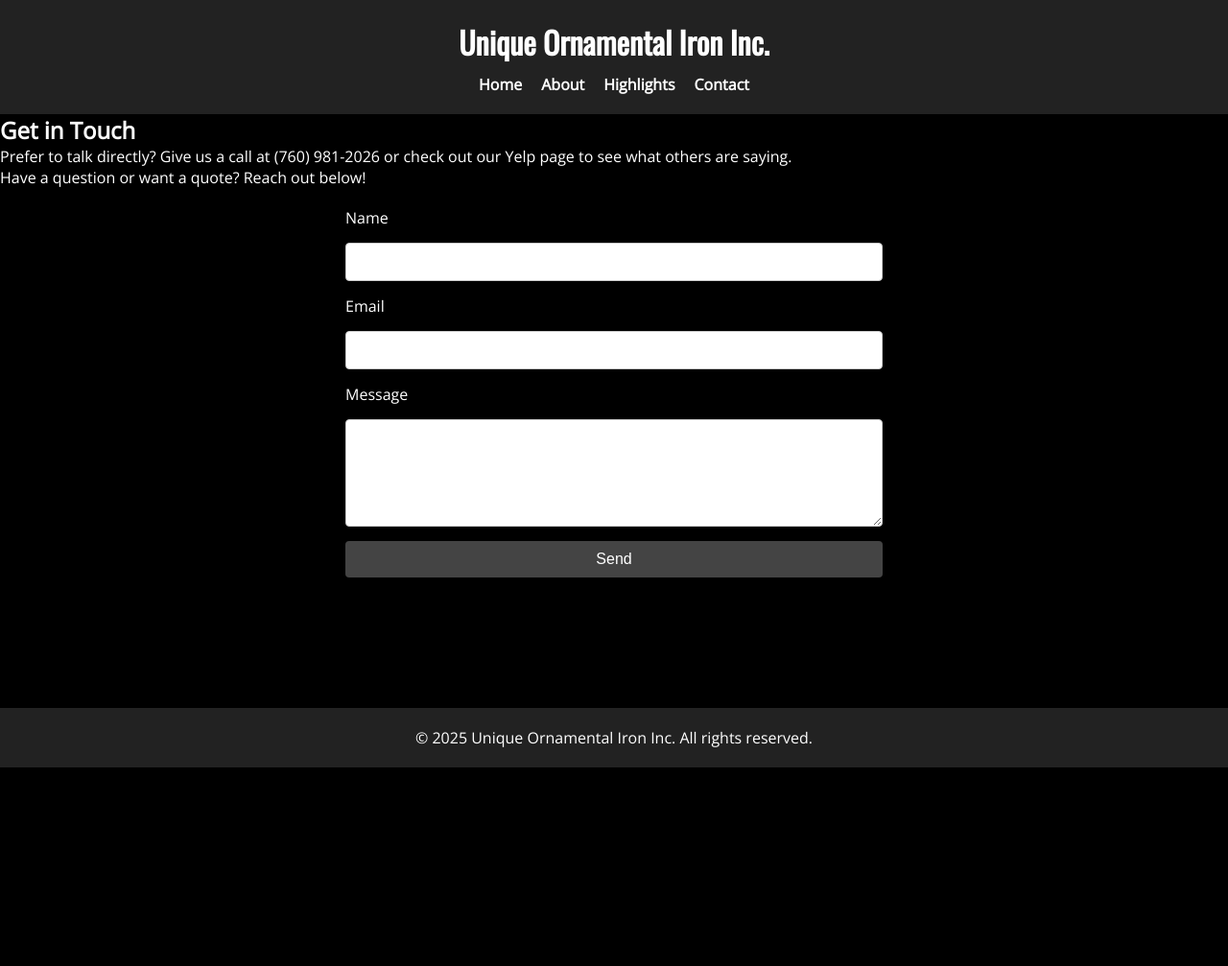
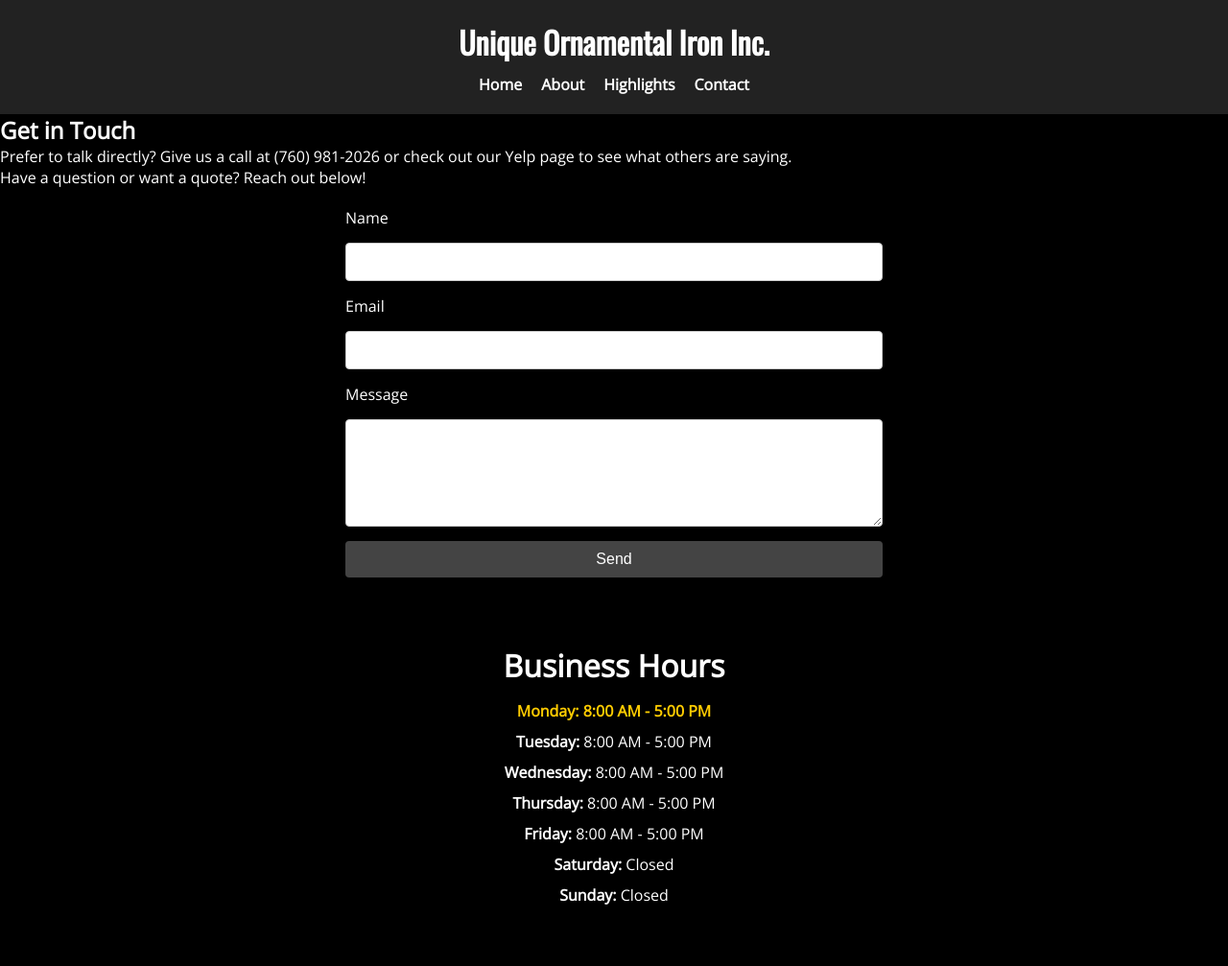
Before and after one commit to LoneWolfC6/unique-ornamental-iron, a plain HTML site: page contact.html in a window 1280 px wide. Shown: the top 1007 px of the page at 96% size. Before the commit the page ends 800 px from the top, so only its background shows below. Drawn offline with nearby package versions, Linux system fonts and the light colour scheme.

Commit message:
Added hours of operation, added service area map

```diff
--- a/assets/css/style.css
+++ b/assets/css/style.css
@@ -220,3 +220,52 @@ main {
   font-size: 1rem;
   text-align: center;
 }
+
+.service-area {
+  text-align: center;
+  padding: 50px 20px;
+  color: white;
+}
+
+.service-area img {
+  max-width: 100%;
+  height: auto;
+  border-radius: 8px;
+  box-shadow: 0 4px 10px rgba(0,0,0,0.4);
+}
+
+.service-area h2 {
+  font-size: 2rem;
+  margin-bottom: 15px;
+}
+
+.service-area p {
+  max-width: 600px;
+  margin: 20px auto 0;
+  font-size: 1rem;
+}
+
+.hours {
+  text-align: center;
+  padding: 50px 20px;
+}
+
+.hours h2 {
+  font-size: 2rem;
+  margin-bottom: 15px;
+}
+
+.hours ul {
+  list-style: none;
+  padding: 0;
+  font-size: 1rem;
+}
+
+.hours li {
+  margin-bottom: 10px;
+}
+
+.hours li.today {
+  color: #ffcc00;
+  font-weight: bold;
+}
--- a/contact.html
+++ b/contact.html
@@ -54,11 +54,32 @@
         <button type="submit">Send</button>
       </form>
     </section>
+
+    <section class = "hours">
+      <h2>Business Hours</h2>
+      <ul>
+        <li><strong>Monday:</strong> 8:00 AM - 5:00 PM</li>
+        <li><strong>Tuesday:</strong> 8:00 AM - 5:00 PM</li>
+        <li><strong>Wednesday:</strong> 8:00 AM - 5:00 PM</li>
+        <li><strong>Thursday:</strong> 8:00 AM - 5:00 PM</li>
+        <li><strong>Friday:</strong> 8:00 AM - 5:00 PM</li>
+        <li><strong>Saturday:</strong> Closed</li>
+        <li><strong>Sunday:</strong> Closed</li>
+      </ul>
+    </section>
+
   </main>
 
   <footer>
     <p>&copy; 2025 Unique Ornamental Iron Inc. All rights reserved.</p>
   </footer>
 
+  <script>
+  const todayIndex = new Date().getDay();
+  const hoursList = document.querySelectorAll('.hours li');
+  if (hoursList[todayIndex === 0 ? 6 : todayIndex - 1]) {
+    hoursList[todayIndex === 0 ? 6 : todayIndex - 1].classList.add('today');
+  }
+  </script>
 </body>
 </html>
```
Also changed, not shown: about.html (+7 -0 lines), index.html (+5 -0 lines), assets/images/riverside-map.png (added).
